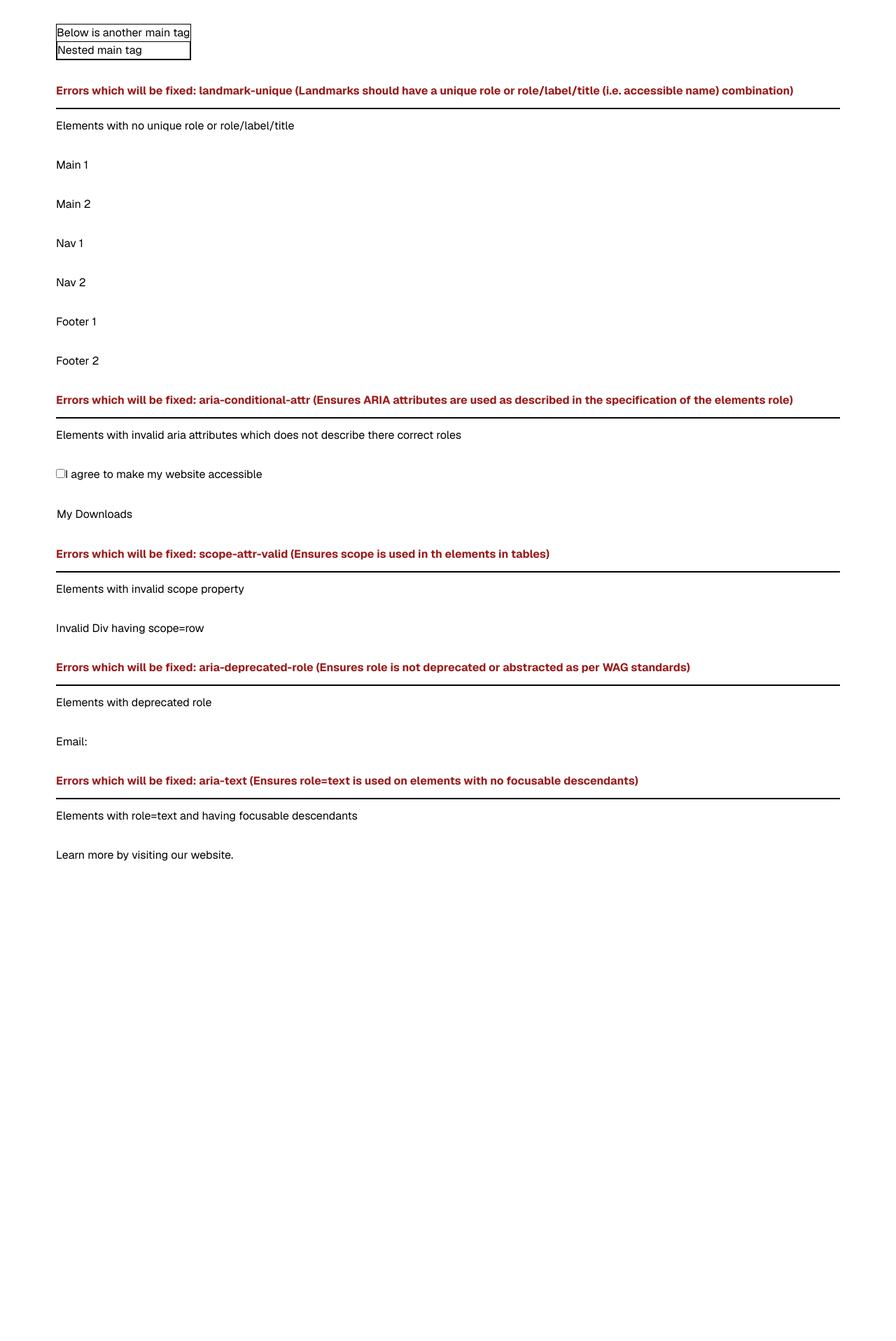
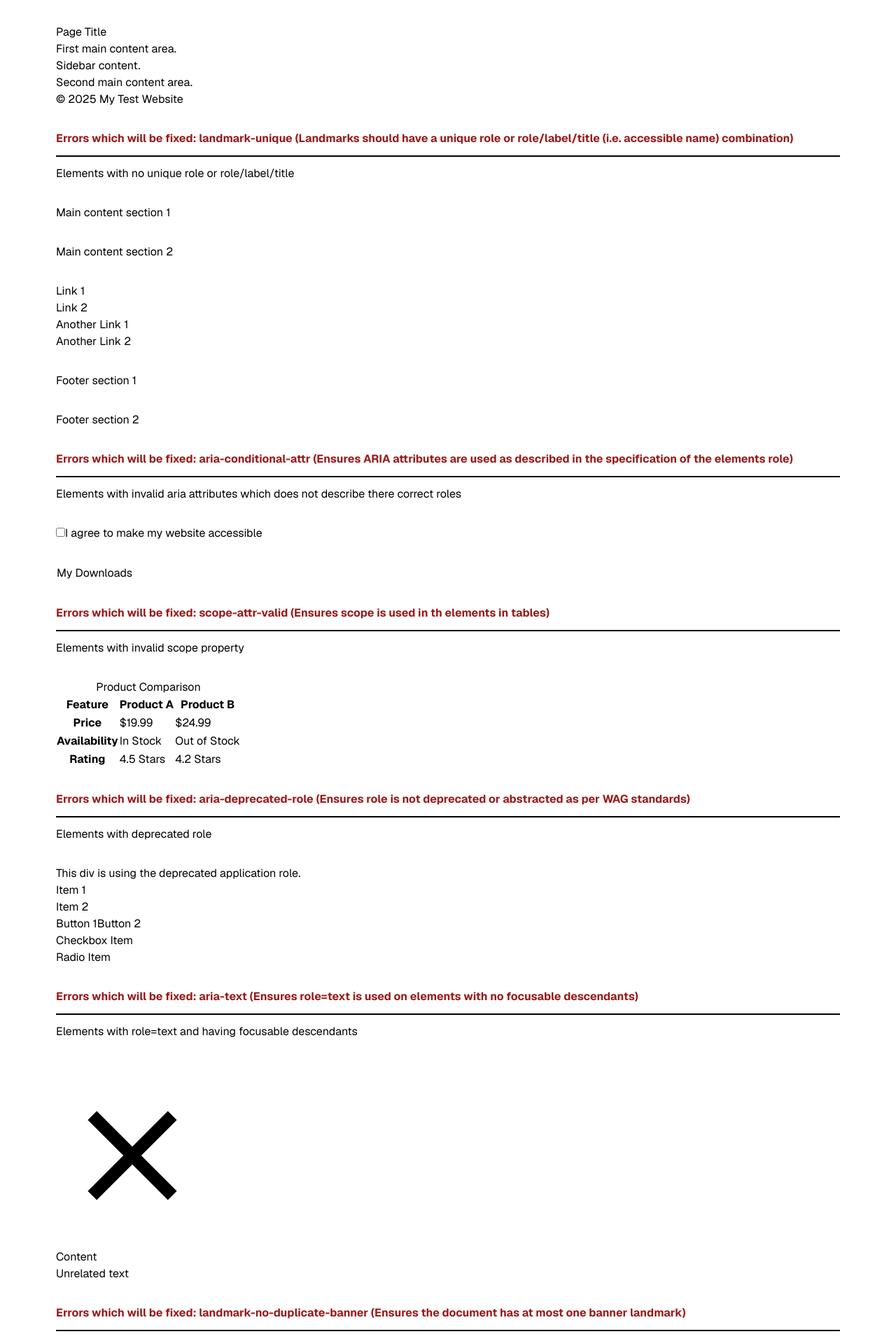
Before and after one commit to shreyasmisra01/dyllon-test, a Next.js app: page / in a window 1280 px wide. Shown: the part 5884-7800 px from the top of the page at 70% size. Before the commit the page ends 7282 px from the top, so only its background shows below. Built offline with nearby package versions, Linux system fonts and the light colour scheme.

Commit message:
updated code for the issues in landmark one, landmark unique, landmark no duplicate banner, aria text and scope attr valid

```diff
--- a/app/components/AriaDeprecatedRole.tsx
+++ b/app/components/AriaDeprecatedRole.tsx
@@ -15,9 +15,34 @@ const AriaDeprecatedRole = () => {
       <h1 id="links-title">Elements with deprecated role</h1>
 
       {/* Div having deprecated role*/}
-      <div role="input">
+      {/* <div role="input">
         <label htmlFor="email">Email:</label>
         <input id="email" type="email" />
+    </div> */}
+
+<div>
+      {/* Issue 1: Using the deprecated "application" role on a div */}
+      <div role="application">
+        <p>This div is using the deprecated application role.</p>
+      </div>
+
+      {/* Issue 2: Using the deprecated "directory" role on a ul */}
+      <ul role="directory">
+        <li>Item 1</li>
+        <li>Item 2</li>
+      </ul>
+
+      {/* Issue 3: Using the deprecated "toolbar" role on a div (should be used with aria-orientation) */}
+      <div role="toolbar">
+        <button>Button 1</button>
+        <button>Button 2</button>
+      </div>
+
+      {/* Issue 4: Using the deprecated "menuitemcheckbox" role on a div (should be input type="checkbox" with role="menuitemcheckbox") */}
+      <div role="menuitemcheckbox" aria-checked="false">Checkbox Item</div>
+
+      {/* Issue 5: Using the deprecated "menuitemradio" role on a div (should be input type="radio" with role="menuitemradio") */}
+      <div role="menuitemradio" aria-checked="false">Radio Item</div>
     </div>
     </>
   );
--- a/app/components/AriaText.tsx
+++ b/app/components/AriaText.tsx
@@ -15,8 +15,31 @@ const AriaText = () => {
       <h1 id="links-title">Elements with role=text and having focusable descendants</h1>
 
       {/* Link without text, causing an accessibility issue */}
-      <div role="text">
+      {/* <div role="text">
         Learn more by visiting our <a href="https://example.com">website</a>.
+    </div> */}
+
+<div>
+      {/* Issue 1: Button with no text content and no accessible name */}
+      <button></button>
+
+      {/* Issue 2: Link with no text content and no accessible name */}
+      <a href="#"></a>
+
+      {/* Issue 3: Element with an aria-label but no visible text (potentially confusing) */}
+      <div aria-label="Close dialog">
+        <svg aria-hidden="true" focusable="false" viewBox="0 0 24 24">
+          {/* Icon without accompanying text */}
+          <path d="M19 6.41L17.59 5 12 10.59 6.41 5 5 6.41 10.59 12 5 17.59 6.41 19 12 13.41 17.59 19 19 17.59 13.41 12z" />
+        </svg>
+      </div>
+
+      {/* Issue 4: Input field with only an aria-label, but no visible label */}
+      <input type="text" aria-label="Search" id="search-input" />
+
+      {/* Issue 5: Element with aria-labelledby pointing to a non-existent ID */}
+      <div aria-labelledby="non-existent-id">Content</div>
+      <p id="some-other-id">Unrelated text</p>
     </div>
     </>
   );
--- /dev/null
+++ b/app/components/LandmarkNoDuplicateBanner.tsx
@@ -0,0 +1,38 @@
+import React from "react";
+
+const LandmarkNoDuplicateBanner = () => {
+  return (
+    <>
+      <div id="error-message">
+        <span id="error-text" className="text-red-800 font-bold">
+          Errors which will be fixed: landmark-no-duplicate-banner (Ensures the document has at most one banner landmark)
+        </span>
+      </div>
+      <hr
+        id="divider"
+        className="bg-black w-full border border-black mb-[-20px] mt-[-20px]"
+      />
+      <h1 id="links-title">Element with two header components</h1>
+
+      <div>
+      {/* Issue 1: Two top-level <header> elements (both implicitly role="banner") */}
+      <header>
+        <h1>Website Title</h1>
+      </header>
+      <header>
+        <p>Secondary header information</p>
+      </header>
+
+      <main>
+        <p>Main content of the page.</p>
+      </main>
+
+      <footer>
+        <p>© 2025 My Website</p>
+      </footer>
+    </div>
+    </>
+  );
+};
+
+export default LandmarkNoDuplicateBanner;
--- a/app/components/LandmarkOneMain.tsx
+++ b/app/components/LandmarkOneMain.tsx
@@ -15,13 +15,31 @@ const LandmarkOneMain = () => {
       <h1 id="links-title">Elements with another main tags</h1>
 
       {/* Nested main tags */}
-      <main className="border border-black" role="main">
+      {/* <main className="border border-black" role="main">
         <p>Below is another main tag</p>
 
         <main className="border border-black" role="main">
             <p>Nested main tag</p>
         </main>
+      </main> */}
+
+    <div>
+      <header>
+        <h1>Page Title</h1>
+      </header>
+      <main>
+        <p>First main content area.</p>
       </main>
+      <aside>
+        <p>Sidebar content.</p>
+      </aside>
+      <main>
+        <p>Second main content area.</p>
+      </main>
+      <footer>
+        <p>© 2025 My Test Website</p>
+      </footer>
+    </div>
     </>
   );
 };
--- a/app/components/LandmarkUnique.tsx
+++ b/app/components/LandmarkUnique.tsx
@@ -118,14 +118,37 @@ const LandmarkUnique = () => {
   <p>Section content 2</p>
 </section> */}
 
-    <main aria-label="main">Main 1 </main>
+    {/* <main aria-label="main">Main 1 </main>
     <main aria-label="main">Main 2</main>
 
     <nav aria-label="duplicate nav">Nav 1</nav>
     <nav aria-label="duplicate nav">Nav 2</nav>
 
     <footer>Footer 1</footer>
-    <footer>Footer 2</footer>
+    <footer>Footer 2</footer> */}
+
+    {/* Issue 1: Duplicate main landmarks with the same aria-label */}
+    <main aria-label="primary content">Main content section 1</main>
+      <main aria-label="primary content">Main content section 2</main>
+
+      <aside>
+        <nav aria-label="site navigation"> {/* Issue 2: Duplicate nav landmarks with the same aria-label */}
+          <ul>
+            <li><a href="https://google.com">Link 1</a></li>
+            <li><a href="https://google.com">Link 2</a></li>
+          </ul>
+        </nav>
+        <nav aria-label="site navigation">
+          <ul>
+            <li><a href="https://google.com">Another Link 1</a></li>
+            <li><a href="https://google.com">Another Link 2</a></li>
+          </ul>
+        </nav>
+      </aside>
+
+      {/* Issue 3: Duplicate footer landmarks (implicitly have the same role) */}
+      <footer>Footer section 1</footer>
+      <footer>Footer section 2</footer>
 
     </>
   );
--- a/app/components/ScopeAtrrValid.tsx
+++ b/app/components/ScopeAtrrValid.tsx
@@ -15,7 +15,38 @@ const ScopeAttrValid = () => {
       <h1 id="links-title">Elements with invalid scope property</h1>
 
       {/* Div having invalid scope */}
-      <div scope="row">Invalid Div having scope=row</div>
+      {/* <div scope="row">Invalid Div having scope=row</div> */}
+
+      <table>
+      <caption>Product Comparison</caption>
+      <thead>
+        <tr>
+          <th>Feature</th>
+          <th>Product A</th>
+          <th>Product B</th>
+        </tr>
+      </thead>
+      <tbody>
+        <tr>
+          {/* Incorrect scope attribute - should be "row" for a data cell in the first column */}
+          <th scope="col">Price</th>
+          <td>$19.99</td>
+          <td>$24.99</td>
+        </tr>
+        <tr>
+          {/* Missing scope attribute - should be "row" for a data cell in the first column */}
+          <th>Availability</th>
+          <td>In Stock</td>
+          <td>Out of Stock</td>
+        </tr>
+        <tr>
+          {/* Incorrect scope attribute - should be "col" for a header cell in the header row */}
+          <th scope="row">Rating</th>
+          <td>4.5 Stars</td>
+          <td>4.2 Stars</td>
+        </tr>
+      </tbody>
+    </table>
     </>
   );
 };
--- a/app/page.tsx
+++ b/app/page.tsx
@@ -35,6 +35,7 @@ import AriaConditionalAttr from "./components/AriaConditionalAttr";
 import ScopeAttrValid from "./components/ScopeAtrrValid";
 import AriaDeprecatedRole from "./components/AriaDeprecatedRole";
 import AriaText from "./components/AriaText";
+import LandmarkNoDuplicateBanner from "./components/LandmarkNoDuplicateBanner";
 
 export default async function Page() {
   return (
@@ -85,6 +86,7 @@ export default async function Page() {
         <ScopeAttrValid />
         <AriaDeprecatedRole />
         <AriaText />
+        <LandmarkNoDuplicateBanner />
       </main>
     </div>
   );
```
